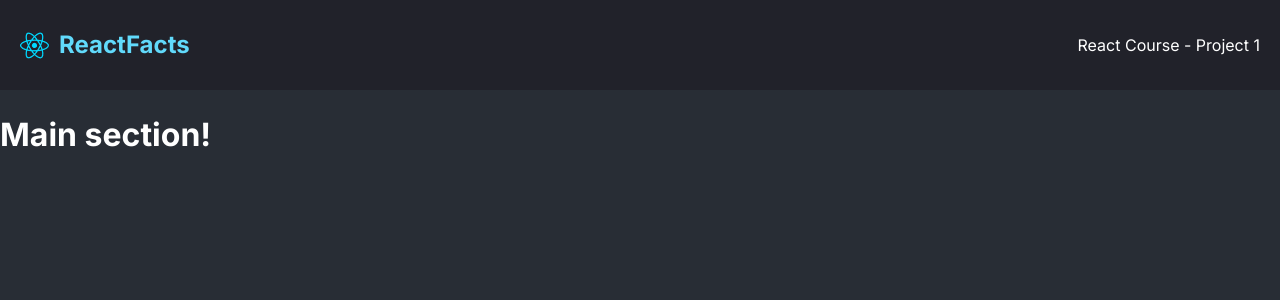
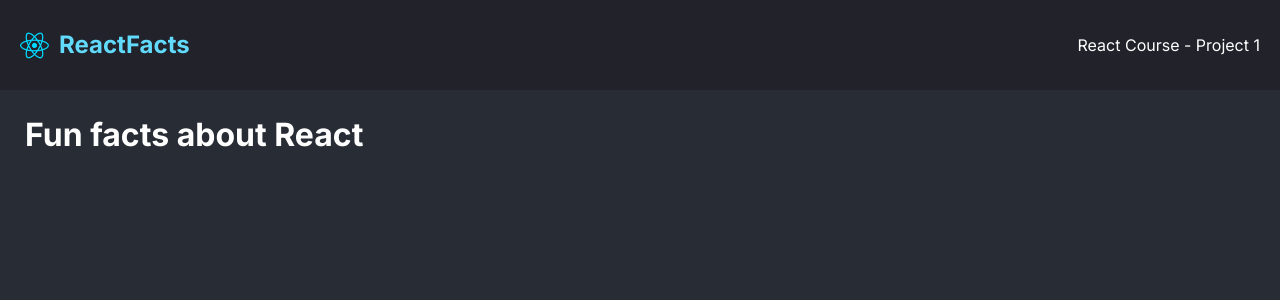
Before and after one commit to ChaseDev7/second-project, a React (Vite) app: page / in a window 1280 px wide. Shown: the top 300 px of the page. Built offline with nearby package versions, Linux system fonts and the light colour scheme.

Commit message:
Change CSS, and h1 text

```diff
--- a/src/components/Main.jsx
+++ b/src/components/Main.jsx
@@ -2,7 +2,7 @@ export default function Main() {
   return (
     <>
       <div className="main-section">
-        <h1>Main section!</h1>
+        <h1 className="fun-facts">Fun facts about React</h1>
       </div>
     </>
   )
--- a/src/index.css
+++ b/src/index.css
@@ -76,3 +76,7 @@ body {
   left: 0;
   right: 0;
 }
+
+.fun-facts {
+  margin-left: 25px;
+}
```
